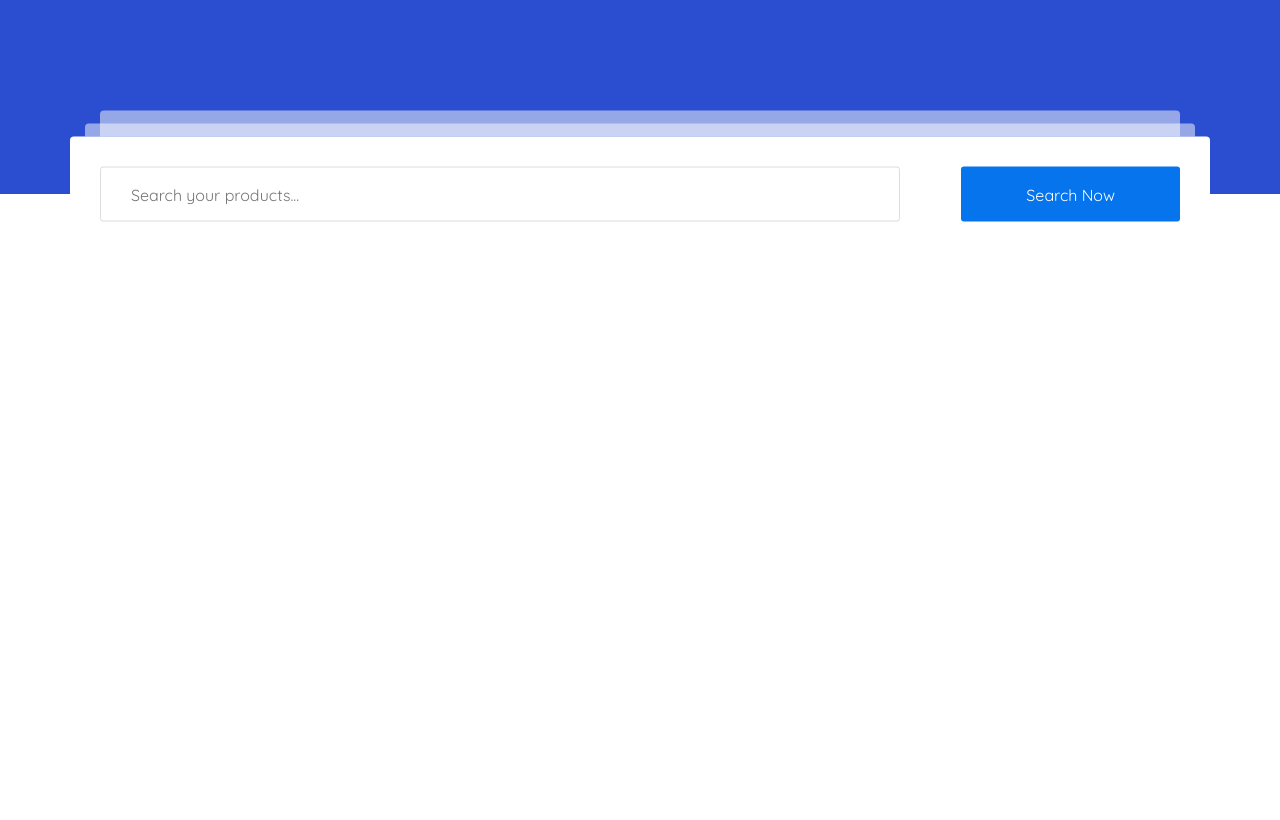
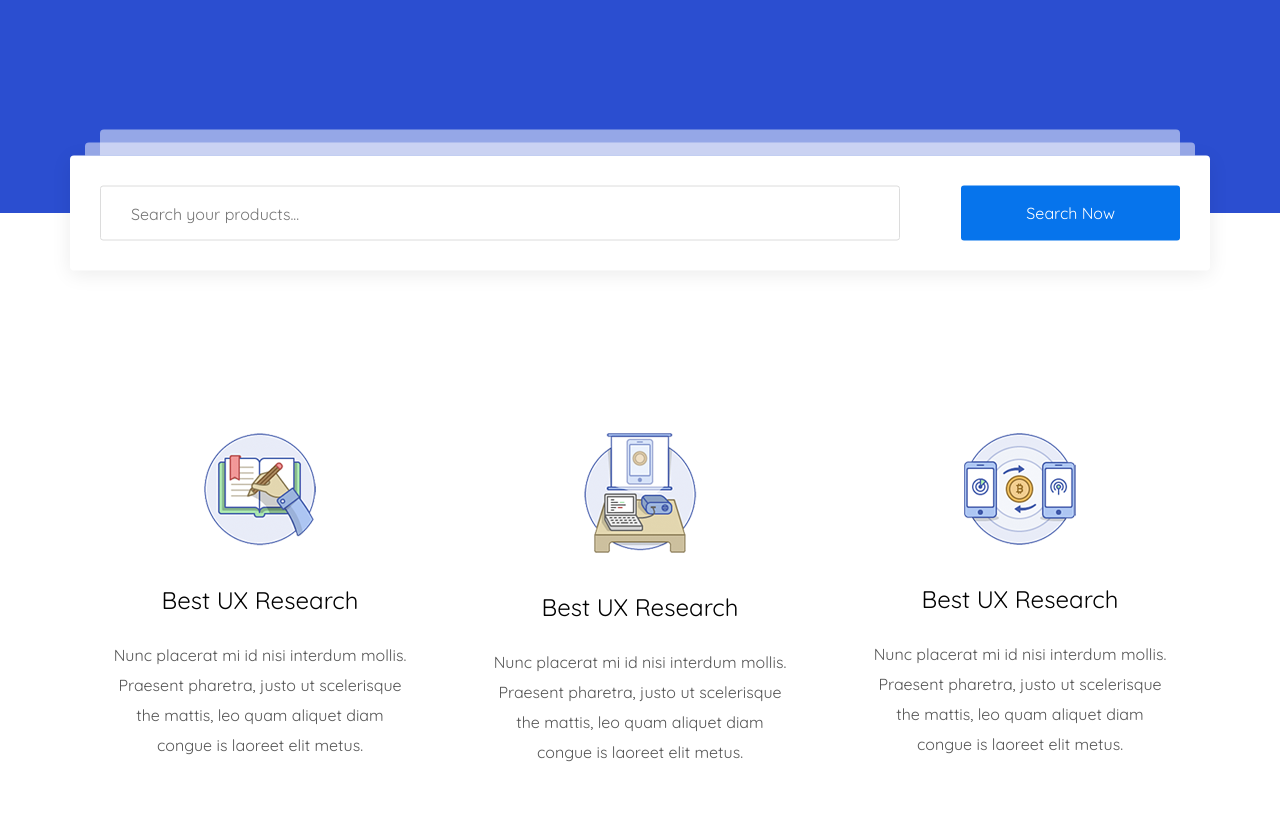
Before and after one commit to Julia-Kuldorova/martPlace, a website: page app/index.html in a window 1280 px wide. Shown: the part 724-1544 px from the top of the page. Before the commit the page ends 976 px from the top, so only its background shows below. Drawn offline with nearby package versions, Linux system fonts and the light colour scheme; files that its build step writes are made by us from their sources.

Commit message:
added advantages

```diff
--- a/app/index.html
+++ b/app/index.html
@@ -104,6 +104,45 @@
       </div>
     </div>
   </section>
+  <section class="advantages">
+    <div class="container">
+      <div class="advantages__items">
+        <div class="advantager__item">
+          <img src="images/advant1.png" alt="">
+          <div class="advantager__item-title">
+            Best UX Research
+          </div>
+          <div class="advantager__item-text">
+            Nunc placerat mi id nisi interdum mollis. Praesent pharetra, justo ut scelerisque
+            the mattis, leo quam aliquet diam
+            congue is laoreet elit metus.
+          </div>
+        </div>
+        <div class="advantager__item">
+          <img src="images/advant2.png" alt="">
+          <div class="advantager__item-title">
+            Best UX Research
+          </div>
+          <div class="advantager__item-text">
+            Nunc placerat mi id nisi interdum mollis. Praesent pharetra, justo ut scelerisque
+            the mattis, leo quam aliquet diam
+            congue is laoreet elit metus.
+          </div>
+        </div>
+        <div class="advantager__item">
+          <img src="images/advant3.png" alt="">
+          <div class="advantager__item-title">
+            Best UX Research
+          </div>
+          <div class="advantager__item-text">
+            Nunc placerat mi id nisi interdum mollis. Praesent pharetra, justo ut scelerisque
+            the mattis, leo quam aliquet diam
+            congue is laoreet elit metus.
+          </div>
+        </div>
+      </div>
+    </div>
+  </section>
   <script src="https://ajax.googleapis.com/ajax/libs/jquery/3.4.1/jquery.min.js"></script>
   <script src="js/libs.min.js"></script>
   <script src="js/main.min.js"></script>
--- a/app/scss/_global.scss
+++ b/app/scss/_global.scss
@@ -19,6 +19,8 @@ li{
 body{
     font-family: 'Quicksand', sans-serif;
     font-size: 16px;
+    color: $text;
+     line-height: 30px;
 }
 .container{
     margin: 0 auto;
--- a/app/scss/_vars.scss
+++ b/app/scss/_vars.scss
@@ -2,3 +2,4 @@ $bg: #eef1f3;
 $blue: #0674ec;
 $darkBlue: #2b4ed0;
 $grey: #333333;
+$text: #555555;
--- a/app/scss/style.scss
+++ b/app/scss/style.scss
@@ -141,6 +141,7 @@
         border-radius: 4px;
         transform: translateY(50%);
         position: relative;
+        box-shadow: 0px 4px 20px 0px rgba(0, 0, 0, 0.08);
         &::after{
             content: ' ';
             position: absolute;
@@ -191,6 +192,32 @@
         }
     }
 }
+//search end
+
+//advantages start
+.advantages__items{
+    display: flex;
+    justify-content: space-between;
+    padding: 180px 0 120px;
+}
+.advantager__item{
+    padding: 40px 40px 50px;
+    text-align: center;
+    border-radius: 4px;
+    transition: all .4s;
+    &:hover{
+        background-color: #fff;
+        box-shadow: 0px 2px 50px 0px rgba(0, 0, 0, 0.08);
+    }
+    img{
+        margin-bottom: 30px;
+    }
+    &-title{
+        font-size: 24px;
+        color: #010101;
+        margin-bottom: 25px;
+    }
+}
 
 
-//search end
+//advantages end
```
Also changed, not shown: app/images/advant1.png (added), app/images/advant2.png (added), app/images/advant3.png (added).
